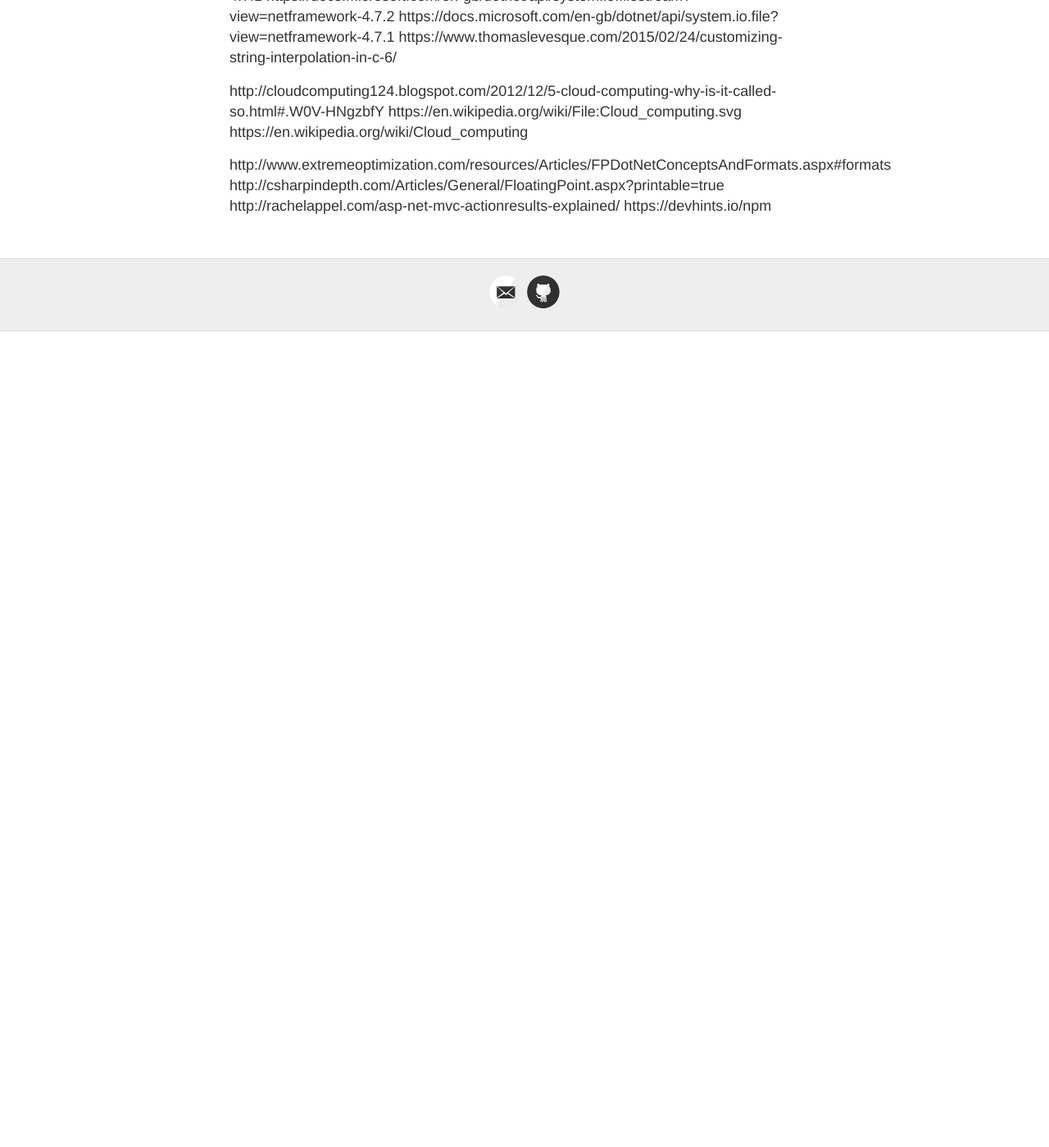
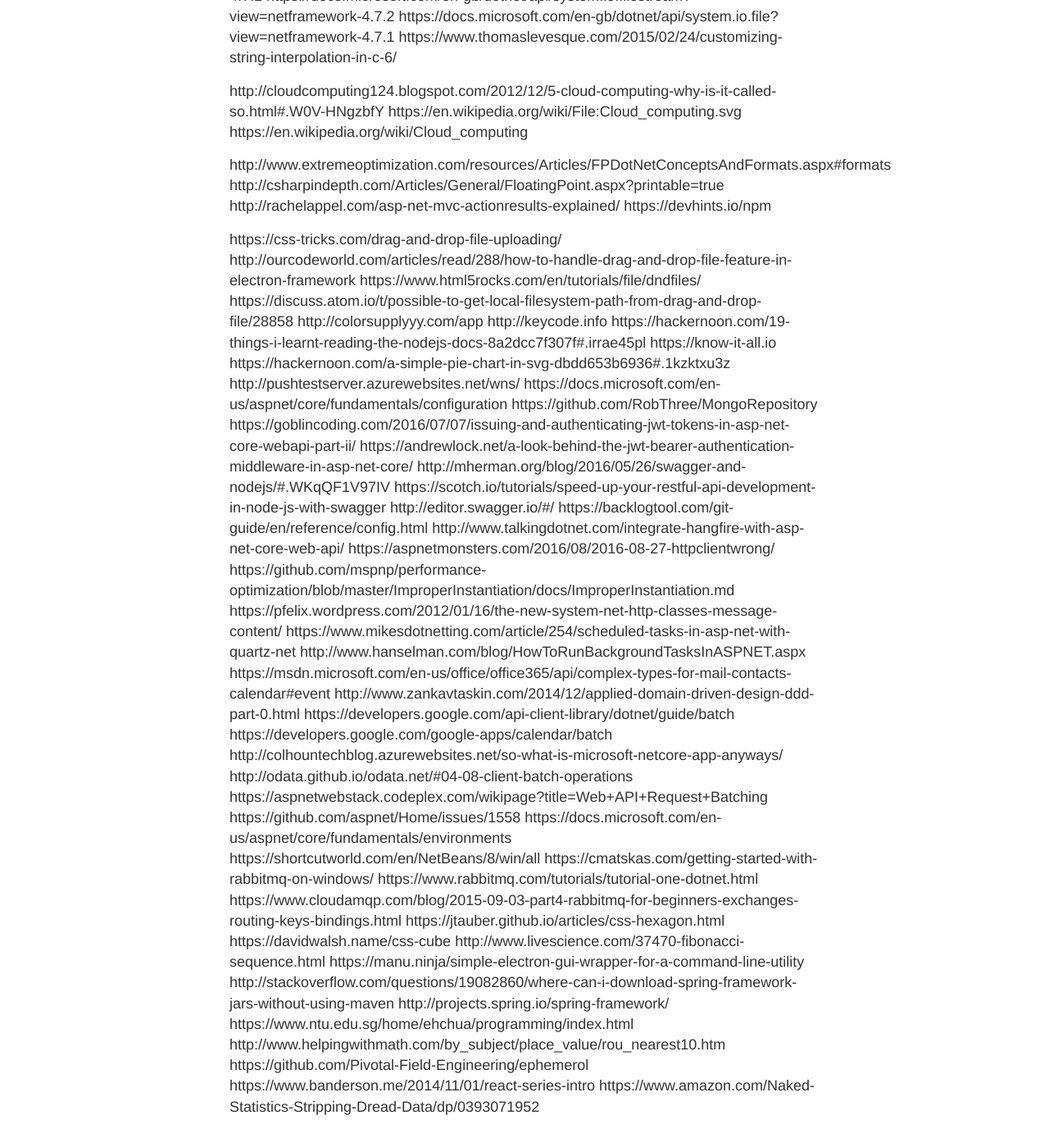
Before and after one commit to prasanjeevi/prasanjeevi.github.io, a Jekyll site: the page built from bookmarks.md, in a window 1280 px wide and 1400 px high, scrolled down 1181 px. Shown: the whole window at 82% size. Built offline with Jekyll 4.4.1, drawn with Linux system fonts in a browser that asks for light colours; our own code applies the rules of GitHub Pages for plain Markdown files; before the commit the page ends 1585 px from its top, so only the background shows below that; some of the changed lines change nothing that is shown.

Commit message:
Update bookmarks.md

```diff
--- a/bookmarks.md
+++ b/bookmarks.md
@@ -52,3 +52,52 @@
 http://csharpindepth.com/Articles/General/FloatingPoint.aspx?printable=true
 http://rachelappel.com/asp-net-mvc-actionresults-explained/
 https://devhints.io/npm
+
+https://css-tricks.com/drag-and-drop-file-uploading/
+http://ourcodeworld.com/articles/read/288/how-to-handle-drag-and-drop-file-feature-in-electron-framework
+https://www.html5rocks.com/en/tutorials/file/dndfiles/
+https://discuss.atom.io/t/possible-to-get-local-filesystem-path-from-drag-and-drop-file/28858
+http://colorsupplyyy.com/app
+http://keycode.info
+https://hackernoon.com/19-things-i-learnt-reading-the-nodejs-docs-8a2dcc7f307f#.irrae45pl
+https://know-it-all.io
+https://hackernoon.com/a-simple-pie-chart-in-svg-dbdd653b6936#.1kzktxu3z
+http://pushtestserver.azurewebsites.net/wns/
+https://docs.microsoft.com/en-us/aspnet/core/fundamentals/configuration
+https://github.com/RobThree/MongoRepository
+https://goblincoding.com/2016/07/07/issuing-and-authenticating-jwt-tokens-in-asp-net-core-webapi-part-ii/
+https://andrewlock.net/a-look-behind-the-jwt-bearer-authentication-middleware-in-asp-net-core/
+http://mherman.org/blog/2016/05/26/swagger-and-nodejs/#.WKqQF1V97IV
+https://scotch.io/tutorials/speed-up-your-restful-api-development-in-node-js-with-swagger
+http://editor.swagger.io/#/
+https://backlogtool.com/git-guide/en/reference/config.html
+http://www.talkingdotnet.com/integrate-hangfire-with-asp-net-core-web-api/
+https://aspnetmonsters.com/2016/08/2016-08-27-httpclientwrong/
+https://github.com/mspnp/performance-optimization/blob/master/ImproperInstantiation/docs/ImproperInstantiation.md
+https://pfelix.wordpress.com/2012/01/16/the-new-system-net-http-classes-message-content/
+https://www.mikesdotnetting.com/article/254/scheduled-tasks-in-asp-net-with-quartz-net
+http://www.hanselman.com/blog/HowToRunBackgroundTasksInASPNET.aspx
+https://msdn.microsoft.com/en-us/office/office365/api/complex-types-for-mail-contacts-calendar#event
+http://www.zankavtaskin.com/2014/12/applied-domain-driven-design-ddd-part-0.html
+https://developers.google.com/api-client-library/dotnet/guide/batch
+https://developers.google.com/google-apps/calendar/batch
+http://colhountechblog.azurewebsites.net/so-what-is-microsoft-netcore-app-anyways/
+http://odata.github.io/odata.net/#04-08-client-batch-operations
+https://aspnetwebstack.codeplex.com/wikipage?title=Web+API+Request+Batching
+https://github.com/aspnet/Home/issues/1558
+https://docs.microsoft.com/en-us/aspnet/core/fundamentals/environments
+https://shortcutworld.com/en/NetBeans/8/win/all
+https://cmatskas.com/getting-started-with-rabbitmq-on-windows/
+https://www.rabbitmq.com/tutorials/tutorial-one-dotnet.html
+https://www.cloudamqp.com/blog/2015-09-03-part4-rabbitmq-for-beginners-exchanges-routing-keys-bindings.html
+https://jtauber.github.io/articles/css-hexagon.html
+https://davidwalsh.name/css-cube
+http://www.livescience.com/37470-fibonacci-sequence.html
+https://manu.ninja/simple-electron-gui-wrapper-for-a-command-line-utility
+http://stackoverflow.com/questions/19082860/where-can-i-download-spring-framework-jars-without-using-maven
+http://projects.spring.io/spring-framework/
+https://www.ntu.edu.sg/home/ehchua/programming/index.html
+http://www.helpingwithmath.com/by_subject/place_value/rou_nearest10.htm
+https://github.com/Pivotal-Field-Engineering/ephemerol
+https://www.banderson.me/2014/11/01/react-series-intro
+https://www.amazon.com/Naked-Statistics-Stripping-Dread-Data/dp/0393071952
```
